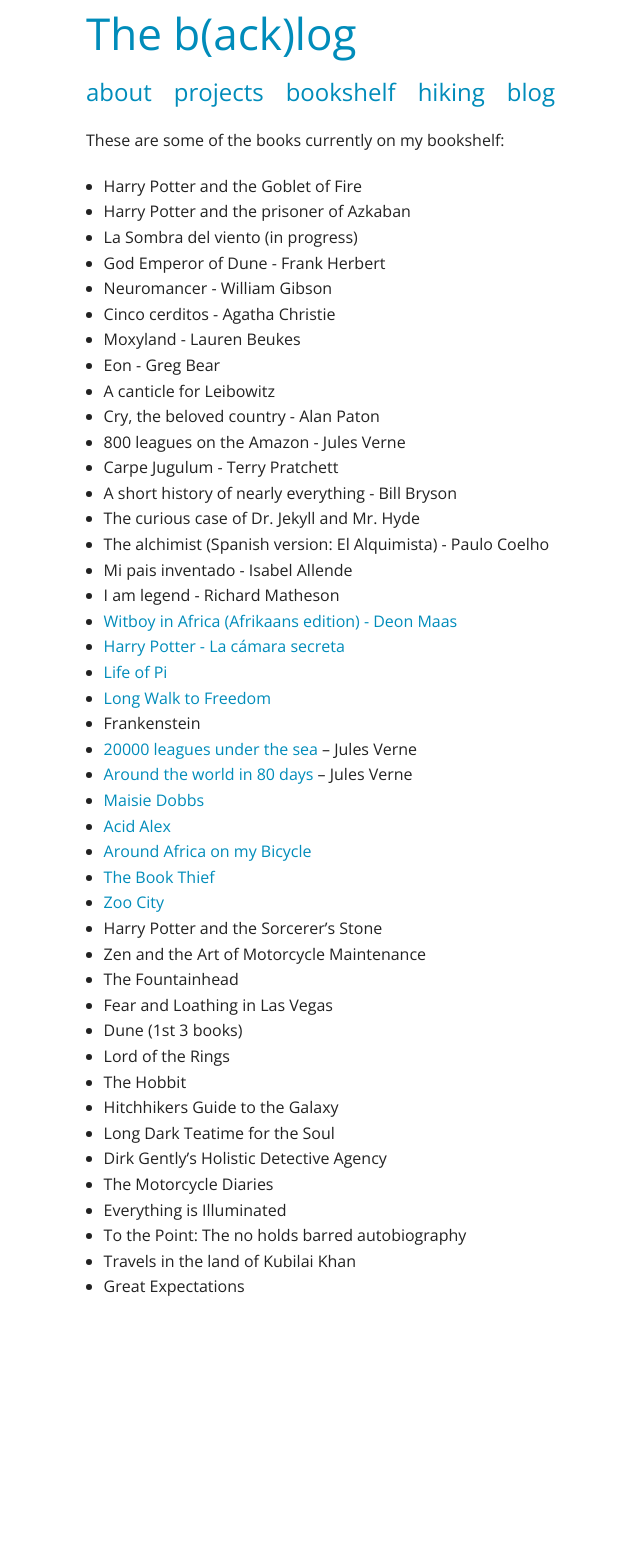
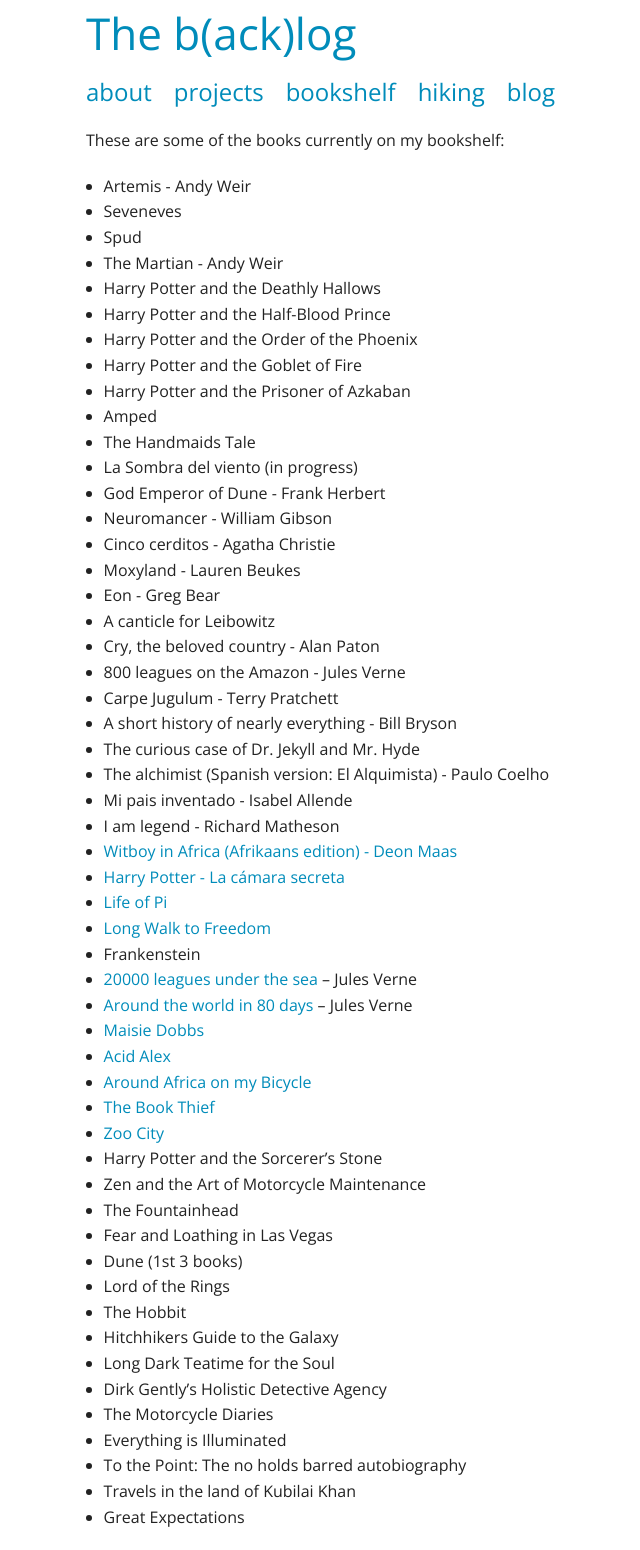
Before and after one commit to dirkcuys/thebacklog, a Jekyll site: the page built from bookshelf/index.md, in a window 1280 px wide. Shown: the whole page, without its empty margins (69-709 px from the left). Built offline with Jekyll 4.4.1, drawn with Linux system fonts in a browser that asks for light colours; nearby versions of some CDN libraries; before the commit the page ends 1320 px from its top, so only the background shows below that.

Commit message:
Update bookshelf

```diff
--- a/bookshelf/index.md
+++ b/bookshelf/index.md
@@ -5,8 +5,17 @@
 ---
 These are some of the books currently on my bookshelf:
 
+*   Artemis - Andy Weir
+*   Seveneves
+*   Spud
+*   The Martian - Andy Weir
+*   Harry Potter and the Deathly Hallows
+*   Harry Potter and the Half-Blood Prince
+*   Harry Potter and the Order of the Phoenix
 *   Harry Potter and the Goblet of Fire
-*   Harry Potter and the prisoner of Azkaban
+*   Harry Potter and the Prisoner of Azkaban
+*   Amped
+*   The Handmaids Tale
 *   La Sombra del viento (in progress)
 *   God Emperor of Dune - Frank Herbert
 *   Neuromancer - William Gibson
```
